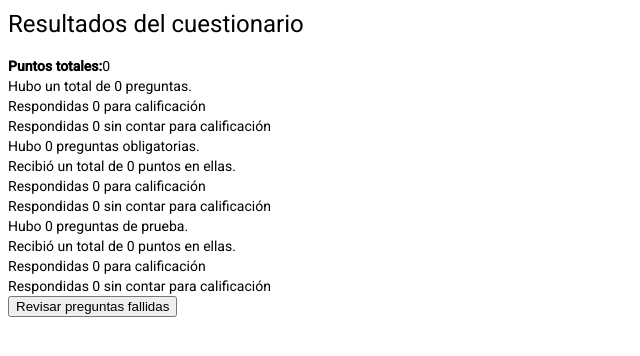
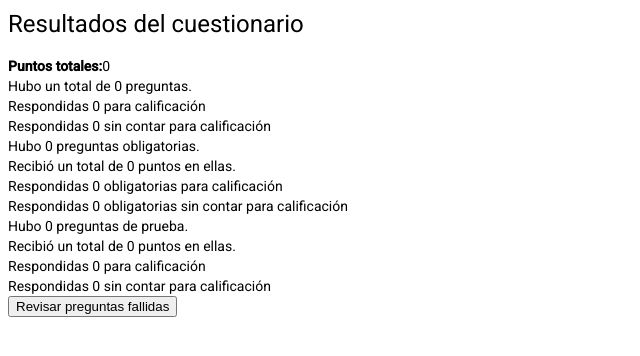
Before and after one commit to javatlacati/ng-quiz, an Angular app: page /result in a window 1280 px wide. Shown: the top 356 px of the page, without its empty margins (0-640 px from the left). Built offline with nearby package versions, Linux system fonts and the light colour scheme.

Commit message:
se arregla la navegación entre preguntas para el componente de feedback

```diff
--- a/src/app/components/feedback/feedback.component.html
+++ b/src/app/components/feedback/feedback.component.html
@@ -1,10 +1,11 @@
 <ng-container>
   <mat-card>
     <mat-card-content>
-      <div class="overline mb-4">{{questionsData[preguntaActual - 1].category}}
-        <small>({{questionsData[preguntaActual - 1].constructor.name}})</small>
+      <div class="overline mb-4">{{laPreguntaActual.category}}
+        <small>({{laPreguntaActual.constructor.name}})</small>
+        <div [innerHTML]="laPreguntaActual.display()"></div>
       </div>
-      You answered: {{questionsData[preguntaActual - 1].userAnswer}}
+      You answered: {{laPreguntaActual.userAnswer}}
     </mat-card-content>
     <mat-card-actions>
       <mat-paginator [length]="questionsData.length"
--- a/src/app/components/feedback/feedback.component.ts
+++ b/src/app/components/feedback/feedback.component.ts
@@ -5,6 +5,7 @@ import {PageEvent} from "@angular/material/paginator";
 import {Validators} from "@angular/forms";
 import {Subscription} from "rxjs";
 import {QuestionSubscription} from "../../subscriptions/QuestionSubscription";
+import FillBlankQuestion from "../../model/FillBlankQuestion";
 
 @Component({
   selector: 'app-feedback',
@@ -15,7 +16,7 @@ export class FeedbackComponent implements OnInit {
 
   questionsData: Question[] = []
   preguntaActual = 1
-  selectedAnswer: { value: number, label: string } | null = null
+  laPreguntaActual: Question = new FillBlankQuestion("Yes");
   private subscription: Subscription | null = null;
 
   constructor(private questionSuubscription: QuestionSubscription) {
@@ -26,7 +27,7 @@ export class FeedbackComponent implements OnInit {
       .currentSharedQuestions
       .subscribe((theQuestions: Question[]) => {
         if (theQuestions.length > 0) {
-          // this.laPreguntaActual = theQuestions[0];
+          this.laPreguntaActual = theQuestions[0];
         }
         return this.questionsData = theQuestions;
       });
@@ -39,7 +40,7 @@ export class FeedbackComponent implements OnInit {
 
   public handleQuestionChange(event?: PageEvent) {
     this.preguntaActual = event?.pageIndex || 0;
-    // this.laPreguntaActual = this.questionsData[this.preguntaActual];
+    this.laPreguntaActual = this.questionsData[this.preguntaActual];
   }
 
   // questionChanged() {
--- a/src/app/components/resultado/resultado.component.html
+++ b/src/app/components/resultado/resultado.component.html
@@ -7,14 +7,15 @@
   Respondidas {{totalIncorrect}} sin contar para calificación<br>
   Hubo {{totalVetted}} preguntas obligatorias.<br>
   Recibió un total de {{vettedScore}} puntos en ellas.<br>
-  Respondidas {{totalCorrectVetted}} para calificación<br>
-  Respondidas {{totalIncorrectVetted}} sin contar para calificación<br>
+  Respondidas {{totalCorrectVetted}} obligatorias para calificación<br>
+  Respondidas {{totalIncorrectVetted}} obligatorias sin contar para calificación<br>
   Hubo {{totalTrial}} preguntas de prueba.<br>
   Recibió un total de {{trialScore}} puntos en ellas.<br>
   Respondidas {{totalCorrectTrial}} para calificación<br>
   Respondidas {{totalIncorrectTrial}} sin contar para calificación<br>
   <div class="text-center">
     <button (click)="goToFeedback()">Revisar preguntas fallidas</button>
+    <!--    TODO liga al home-->
     <!--    &nbsp;<router-link to="/">Home page</router-link>-->
   </div>
 
```
